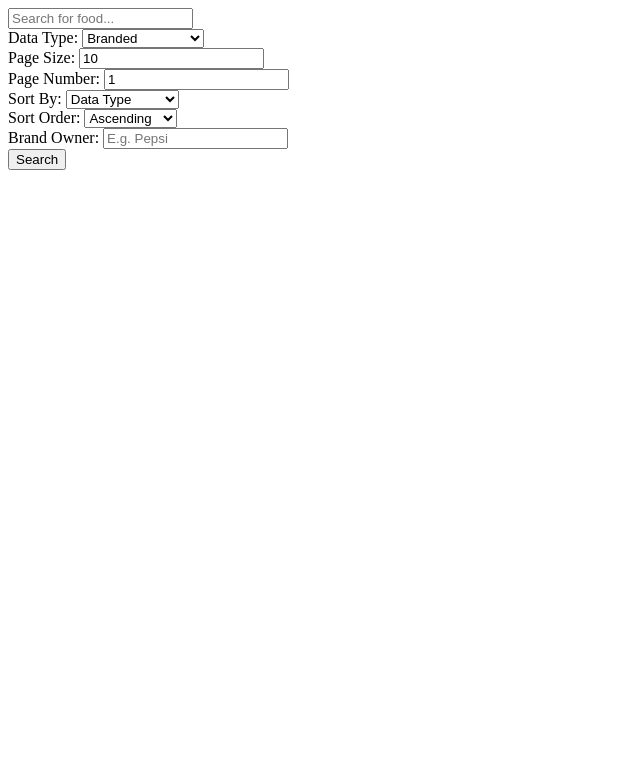
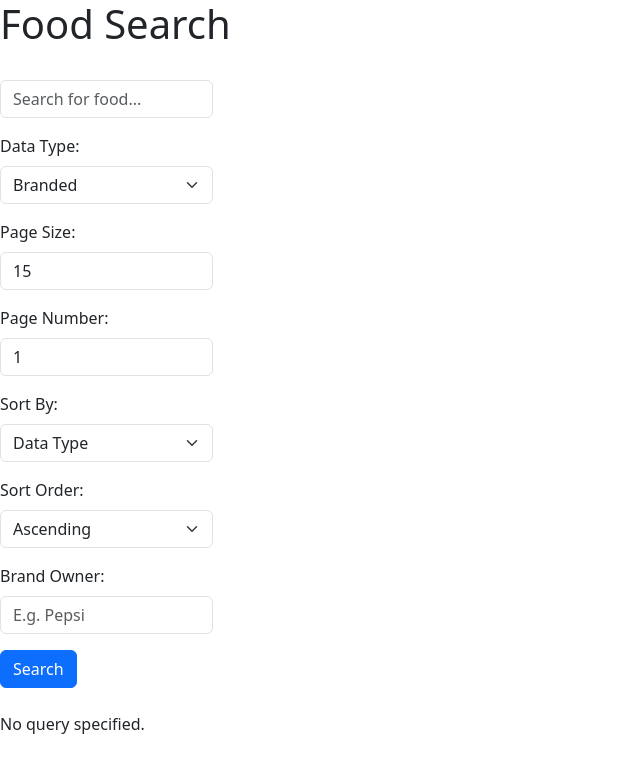
Before and after one commit to Fim99/INFO_4290_Project, a PHP site: page / in a window 1280 px wide. Shown: the top 773 px of the page, without its empty margins (0-640 px from the left). Run offline with PHP 8.4, Linux system fonts and the light colour scheme.

Commit message:
Product Information Page
- Added product information page
- Added bootstrap
- Other changes

```diff
--- /dev/null
+++ b/bootstrap.html
@@ -0,0 +1,2 @@
+<link href="https://cdn.jsdelivr.net/npm/bootstrap@5.3.3/dist/css/bootstrap.min.css" rel="stylesheet" integrity="sha384-QWTKZyjpPEjISv5WaRU9OFeRpok6YctnYmDr5pNlyT2bRjXh0JMhjY6hW+ALEwIH" crossorigin="anonymous">
+<script src="https://cdn.jsdelivr.net/npm/bootstrap@5.3.3/dist/js/bootstrap.bundle.min.js" integrity="sha384-YvpcrYf0tY3lHB60NNkmXc5s9fDVZLESaAA55NDzOxhy9GkcIdslK1eN7N6jIeHz" crossorigin="anonymous"></script>
--- a/index.php
+++ b/index.php
@@ -5,52 +5,68 @@
     <meta charset="UTF-8">
     <meta name="viewport" content="width=device-width, initial-scale=1.0">
     <title>Food Search</title>
+    <?php include 'bootstrap.html' ?>
 </head>
 
 <body>
     <!-- Form for searching food -->
-    <form action="" method="get">
-        <input type="text" name="query" placeholder="Search for food..."
-            value="<?php echo htmlspecialchars($_GET['query'] ?? ''); ?>"><br>
+    <h1>Food Search</h1><br>
+    <form class="form" action="" method="get">
 
-        <label for="dataType">Data Type:</label>
-        <select name="dataType" id="dataType">
+        <div class="col-md-2 mb-3">
+            <input type="text" name="query" class="form-control" placeholder="Search for food..." value="<?php echo htmlspecialchars($_GET['query'] ?? ''); ?>">
+        </div>
+
+        <div class="col-md-2 mb-3">
+            <label for="dataType" class="form-label">Data Type:</label>
+            <select name="dataType" id="dataType" class="form-select">
                 <option value="Branded" <?php if (isset($_GET['dataType']) && $_GET['dataType'] == 'Branded') echo 'selected'; ?>>Branded</option>
                 <option value="Foundation" <?php if (isset($_GET['dataType']) && $_GET['dataType'] == 'Foundation') echo 'selected'; ?>>Foundation</option>
                 <option value="Survey (FNDDS)" <?php if (isset($_GET['dataType']) && $_GET['dataType'] == 'Survey (FNDDS)') echo 'selected'; ?>>Survey (FNDDS)</option>
                 <option value="SR Legacy" <?php if (isset($_GET['dataType']) && $_GET['dataType'] == 'SR Legacy') echo 'selected'; ?>>SR Legacy</option>
-        </select><br>
+            </select>
+        </div>
 
-        <label for="pageSize">Page Size:</label>
-        <input type="number" name="pageSize" placeholder="E.g. 10" value="<?php echo htmlspecialchars($_GET['pageSize'] ?? '10'); ?>"><br>
+        <div class="col-md-2 mb-3">
+            <label for="pageSize" class="form-label">Page Size:</label>
+            <input type="number" name="pageSize" class="form-control" placeholder="E.g. 15" value="<?php echo htmlspecialchars($_GET['pageSize'] ?? '15'); ?>">
+        </div>
 
-        <label for="pageNumber">Page Number:</label>
-        <input type="number" name="pageNumber" placeholder="E.g. 1" value="<?php echo htmlspecialchars($_GET['pageNumber'] ?? '1'); ?>"><br>
+        <div class="col-md-2 mb-3">
+            <label for="pageNumber" class="form-label">Page Number:</label>
+            <input type="number" name="pageNumber" class="form-control" placeholder="E.g. 1" value="<?php echo htmlspecialchars($_GET['pageNumber'] ?? '1'); ?>">
+        </div>
 
-        <label for="sortBy">Sort By:</label>
-        <select name="sortBy" id="sortBy">
+        <div class="col-md-2 mb-3">
+            <label for="sortBy" class="form-label">Sort By:</label>
+            <select name="sortBy" id="sortBy" class="form-select">
                 <option value="dataType.keyword" <?php if (isset($_GET['sortBy']) && $_GET['sortBy'] == 'dataType.keyword') echo 'selected'; ?>>Data Type</option>
                 <option value="lowercaseDescription.keyword" <?php if (isset($_GET['sortBy']) && $_GET['sortBy'] == 'lowercaseDescription.keyword') echo 'selected'; ?>>Description</option>
                 <option value="fdcId" <?php if (isset($_GET['sortBy']) && $_GET['sortBy'] == 'fdcId') echo 'selected'; ?>>FDC ID</option>
                 <option value="publishedDate" <?php if (isset($_GET['sortBy']) && $_GET['sortBy'] == 'publishedDate') echo 'selected'; ?>>Published Date</option>
-        </select><br>
+            </select>
+        </div>
 
-        <label for="sortOrder">Sort Order:</label>
-        <select name="sortOrder" id="sortOrder">
+        <div class="col-md-2 mb-3">
+            <label for="sortOrder" class="form-label">Sort Order:</label>
+            <select name="sortOrder" id="sortOrder" class="form-select">
                 <option value="asc" <?php if (isset($_GET['sortOrder']) && $_GET['sortOrder'] == 'asc') echo 'selected'; ?>>Ascending</option>
                 <option value="desc" <?php if (isset($_GET['sortOrder']) && $_GET['sortOrder'] == 'desc') echo 'selected'; ?>>Descending</option>
-        </select><br>
+            </select>
+        </div>
 
-        <label for="brandOwner">Brand Owner:</label>
-        <input type="text" name="brandOwner" placeholder="E.g. Pepsi"
-            value="<?php echo htmlspecialchars($_GET['brandOwner'] ?? ''); ?>"><br>
+        <div class="col-md-2 mb-3">
+            <label for="brandOwner" class="form-label">Brand Owner:</label>
+            <input type="text" name="brandOwner" class="form-control" placeholder="E.g. Pepsi" value="<?php echo htmlspecialchars($_GET['brandOwner'] ?? ''); ?>">
+        </div>
 
-        <button type="submit">Search</button>
+        <button type="submit" class="btn btn-primary">Search</button>
+
     </form>
 
     <div id="results">
         <!-- Include search results from search.php -->
-        <?php include 'search.php'; ?>
+        <br><?php include 'search.php'; ?>
     </div>
 </body>
 
--- a/search.php
+++ b/search.php
@@ -10,7 +10,8 @@ if (isset($_GET['query']))
     $url = "https://api.nal.usda.gov/fdc/v1/foods/search?query=$query";
 
     // Check for additional parameters and append them to the URL if provided
-    $additionalParams = array(
+    $additionalParams = array
+    (
         'dataType' => isset($_GET['dataType']) ? urlencode($_GET['dataType']) : '',
         'pageSize' => isset($_GET['pageSize']) ? urlencode($_GET['pageSize']) : '',
         'pageNumber' => isset($_GET['pageNumber']) ? urlencode($_GET['pageNumber']) : '',
@@ -44,11 +45,28 @@ if (isset($_GET['query']))
         // Check if the response contains any food items
         if (isset($data['foods']) && !empty($data['foods']))
         {
+            // Display the results in a table
+            echo "<table class='table'>
+                    <tr>
+                        <th>Description</th>
+                        <th>FDC ID</th>
+                        <th>Food Category</th>
+                        <th>Brand Owner</th>
+                        <th>Brand</th>
+                    </tr>";
             // Iterate over each food item in the response
             foreach ($data['foods'] as $food)
             {
-                echo "<div>" . htmlspecialchars($food['description']) . "</div>";
+                echo "<tr>";
+                // Make the description clickable
+                echo "<td><a href='product.php?fdcId=" . urlencode($food['fdcId']) . "'>" . htmlspecialchars($food['description']) . "</a></td>";
+                echo "<td>" . htmlspecialchars($food['fdcId']) . "</td>";
+                echo "<td>" . htmlspecialchars($food['foodCategory']) . "</td>";
+                echo "<td>" . htmlspecialchars($food['brandOwner']) . "</td>";
+                echo "<td>" . htmlspecialchars($food['brandName']) . "</td>";
+                echo "</tr>";
             }
+            echo "</table>";
         }
         else
         {
@@ -56,4 +74,8 @@ if (isset($_GET['query']))
         }
     }
 }
+else
+{
+    echo "No query specified.";
+}
 ?>
```
Also changed, not shown: product.php (added, +67 -0 lines). Lines whose indentation alone changed are shown as unchanged.
